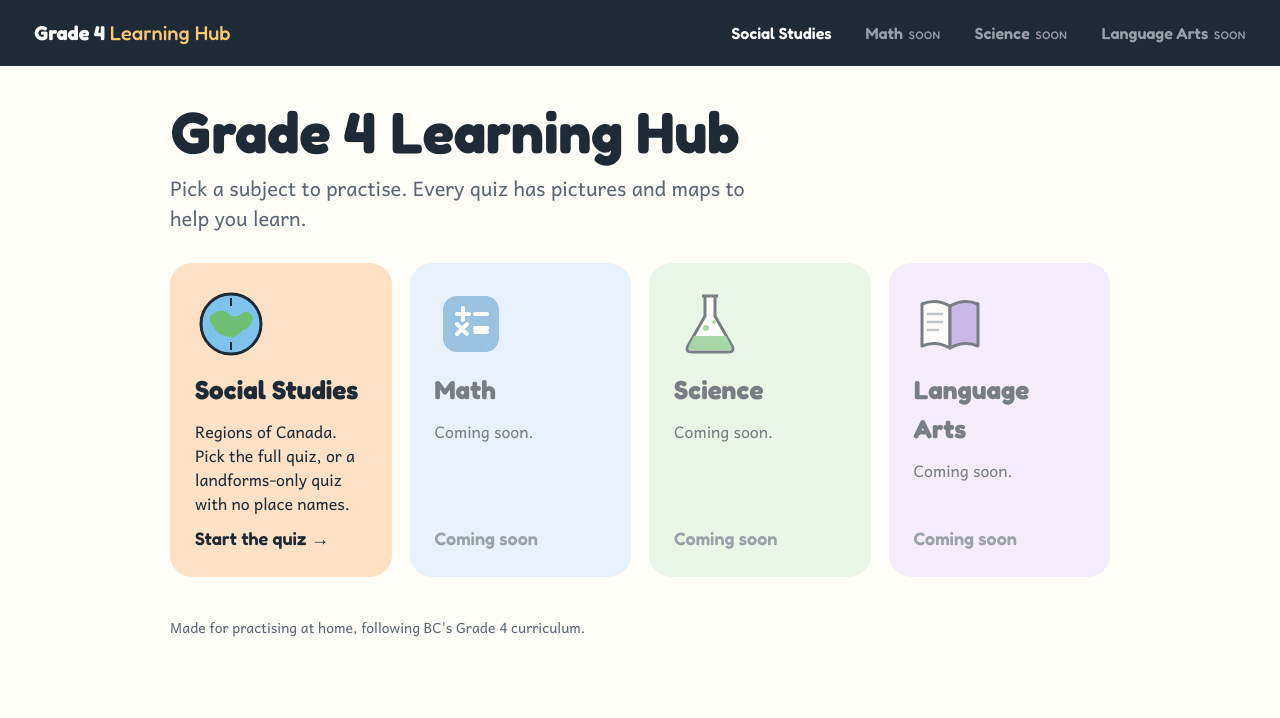
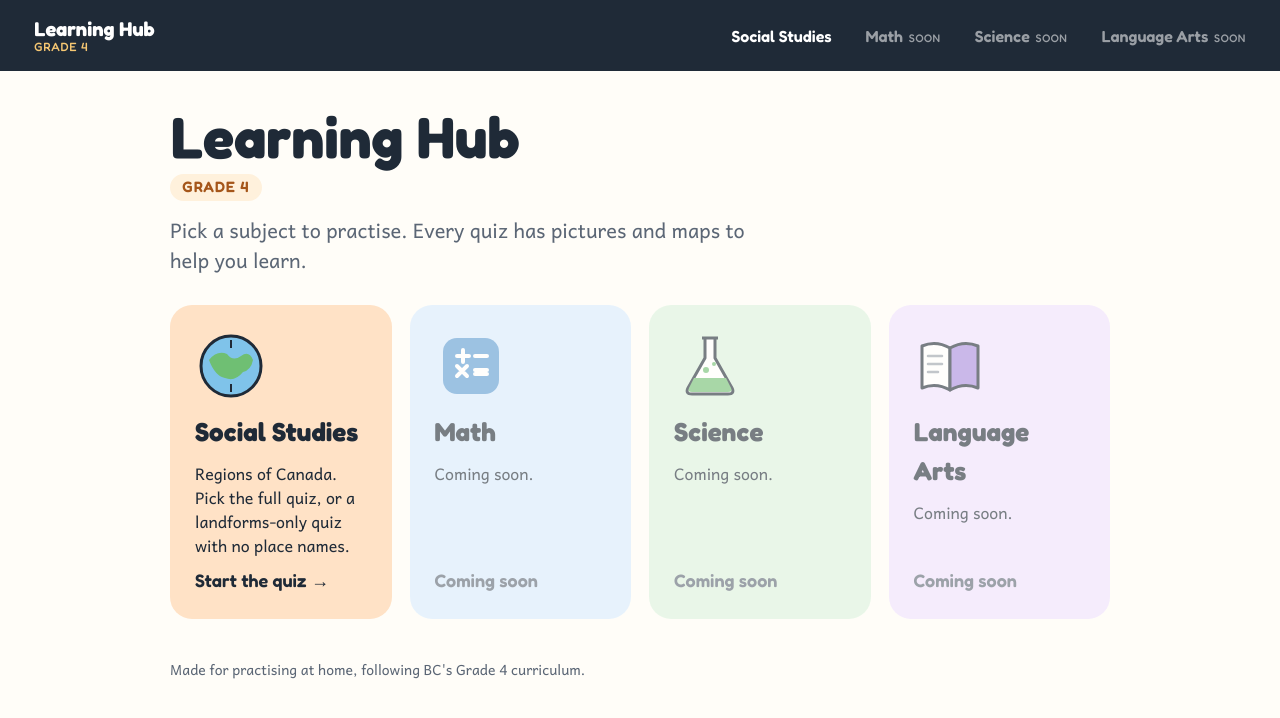
Before and after one commit to jothish-uxd/grade4, a plain HTML site: page index.html in a window 1280 px wide. Drawn offline with Linux system fonts and the light colour scheme.

Commit message:
Rename site to Learning Hub with a small Grade 4 label
Leaves room for other grades later: the nav brand and home page now read
"Learning Hub" with "Grade 4" in small text below, and the Social Studies
breadcrumb includes Grade 4.

Co-Authored-By: Claude Opus 5.5 <noreply@anthropic.com>
Claude-Session: https://claude.ai/code/session_01JbNKMeLdzNhgcPSGWTZG5L

```diff
--- a/assets/site.css
+++ b/assets/site.css
@@ -1,4 +1,4 @@
-/* Shared styles for the Grade 4 Learning Hub */
+/* Shared styles for the Learning Hub */
 /* Fonts are bundled in assets/fonts (SIL Open Font License) so they work offline. */
 @font-face{font-family:"Andika";font-style:normal;font-weight:400;font-display:swap;src:url("fonts/andika-latin-400-normal.woff2") format("woff2")}
 @font-face{font-family:"Andika";font-style:normal;font-weight:700;font-display:swap;src:url("fonts/andika-latin-700-normal.woff2") format("woff2")}
@@ -15,8 +15,8 @@
 .kicker a:hover{text-decoration:underline}
 
 .site-nav{display:flex;flex-wrap:wrap;align-items:center;gap:8px 18px;padding:12px 20px;background:#1f2a37;color:#fff;font-family:var(--head-font)}
-.site-nav .brand{color:#fff;text-decoration:none;font-weight:700;font-size:20px;margin-right:auto}
-.site-nav .brand span{color:#f7c873;font-weight:500}
+.site-nav .brand{color:#fff;text-decoration:none;font-weight:700;font-size:20px;line-height:1.1;margin-right:auto;display:flex;flex-direction:column}
+.site-nav .brand small{color:#f7c873;font-weight:500;font-size:12px;letter-spacing:.06em;text-transform:uppercase}
 .site-nav ul{display:flex;flex-wrap:wrap;gap:6px;list-style:none;margin:0;padding:0}
 .site-nav a,.site-nav .soon{display:inline-block;padding:6px 14px;border-radius:999px;font-weight:600;font-size:16px;color:#fff;text-decoration:none}
 .site-nav a:hover{background:rgba(255,255,255,.12)}
--- a/index.html
+++ b/index.html
@@ -3,13 +3,14 @@
 <head>
 <meta charset="utf-8">
 <meta name="viewport" content="width=device-width, initial-scale=1">
-<title>Grade 4 Learning Hub</title>
+<title>Learning Hub · Grade 4</title>
 <link rel="stylesheet" href="assets/site.css">
 <style>
 *{box-sizing:border-box}
 body{margin:0;background:#fffdf8;color:#1f2a37;font-family:var(--body-font);font-size:18px;line-height:1.5}
 .wrap{max-width:980px;margin:0 auto;padding:36px 20px 60px}
-h1{font-family:var(--head-font);font-size:clamp(36px,6vw,58px);line-height:1.05;margin:0 0 10px}
+h1{font-family:var(--head-font);font-size:clamp(36px,6vw,58px);line-height:1.05;margin:0}
+.grade{display:inline-block;margin:6px 0 14px;font-family:var(--head-font);font-weight:600;font-size:15px;letter-spacing:.06em;text-transform:uppercase;color:#a5561a;background:#fff1dc;border-radius:999px;padding:2px 12px}
 .lead{font-size:20px;color:#5b6675;margin:0 0 30px;max-width:52ch}
 .grid{display:grid;grid-template-columns:repeat(auto-fit,minmax(210px,1fr));gap:18px;list-style:none;padding:0;margin:0}
 .subject{display:flex;flex-direction:column;gap:10px;height:100%;border-radius:22px;padding:22px;text-decoration:none;color:#1f2a37;border:3px solid transparent;transition:transform .15s}
@@ -27,7 +28,7 @@ footer{margin-top:40px;color:#5b6675;font-size:14px}
 </head>
 <body>
 <nav class="site-nav" aria-label="Subjects">
-  <a class="brand" href="./">Grade 4 <span>Learning Hub</span></a>
+  <a class="brand" href="./">Learning Hub<small>Grade 4</small></a>
   <ul>
     <li><a href="social-studies/">Social Studies</a></li>
     <li><span class="soon" aria-disabled="true">Math <small>soon</small></span></li>
@@ -36,7 +37,8 @@ footer{margin-top:40px;color:#5b6675;font-size:14px}
   </ul>
 </nav>
 <div class="wrap">
-  <h1>Grade 4 Learning Hub</h1>
+  <h1>Learning Hub</h1>
+  <p class="grade">Grade 4</p>
   <p class="lead">Pick a subject to practise. Every quiz has pictures and maps to help you learn.</p>
   <ul class="grid">
     <li><a class="subject ss" href="social-studies/">
```
Also changed, not shown: social-studies/index.html (+2 -2 lines), 1 other file.
